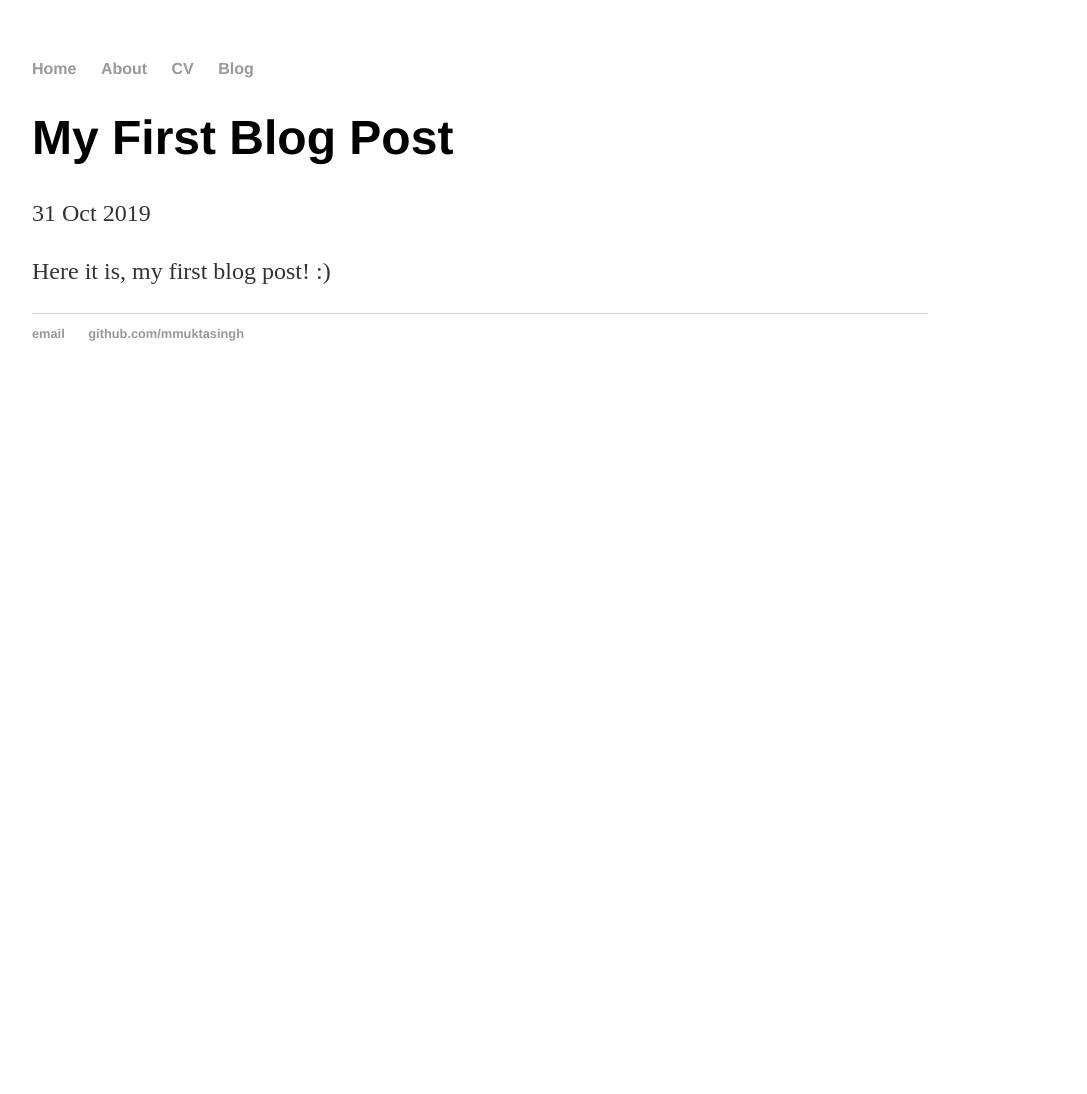
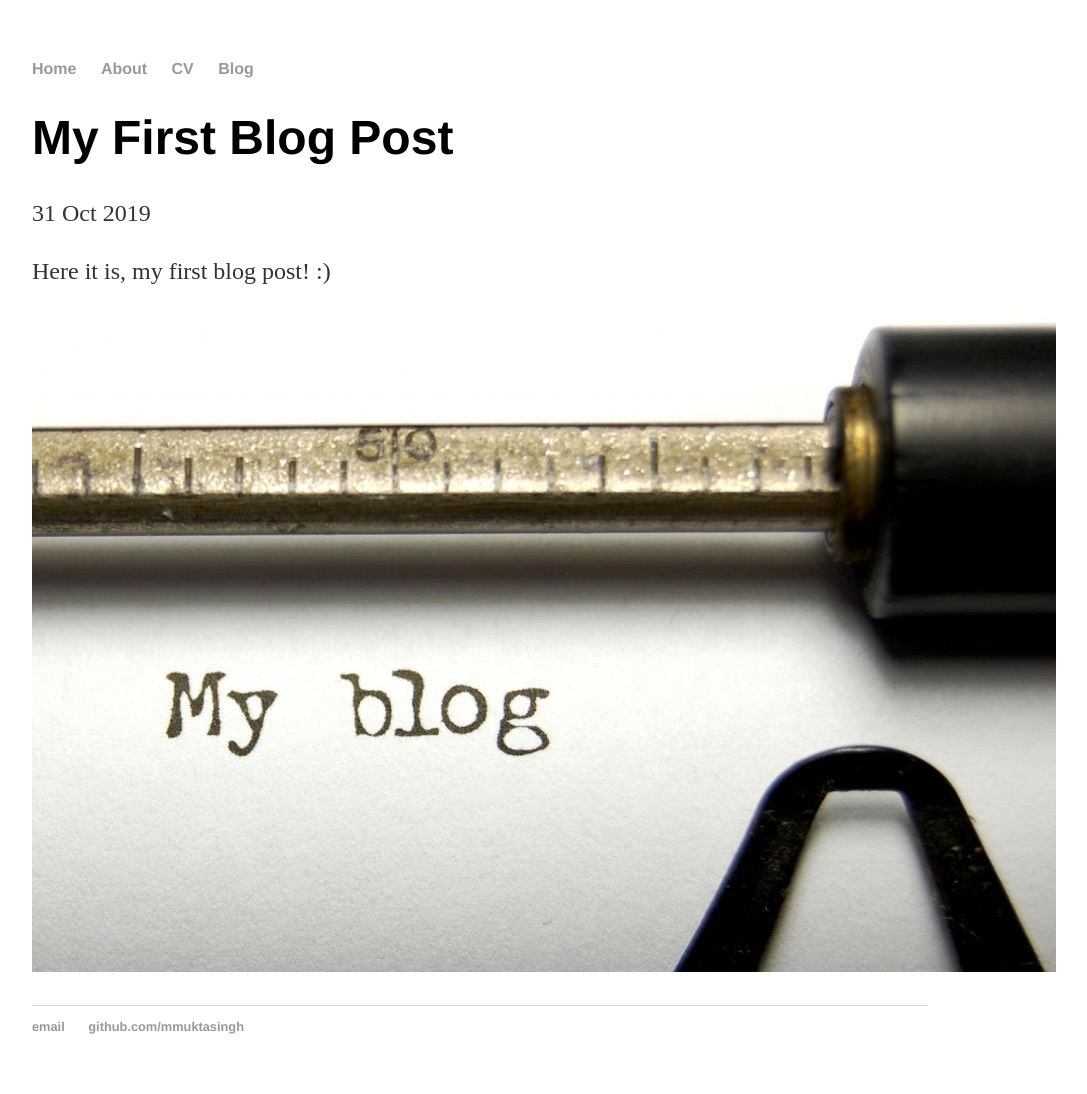
Before and after one commit to mmuktasingh/mmuktasingh.github.io, a Jekyll site: the page built from _posts/2019-10-31-first-post.md, in a window 1280 px wide. Shown: the whole page, without its empty margins (160-1247 px from the left). Built offline with Jekyll 4.4.1, drawn with Linux system fonts in a browser that asks for light colours; before the commit the page ends 900 px from its top, so only the background shows below that.

Commit message:
Update 2019-10-31-first-post.md
image is added in the blog post

```diff
--- a/_posts/2019-10-31-first-post.md
+++ b/_posts/2019-10-31-first-post.md
@@ -5,3 +5,4 @@ date: 2019-10-31
 ---
 
 Here it is, my first blog post! :)
+![image](https://github.com/mmuktasingh/mmuktasingh.github.io/blob/master/images/blog_3_w1024.jpeg?raw=true)
```
